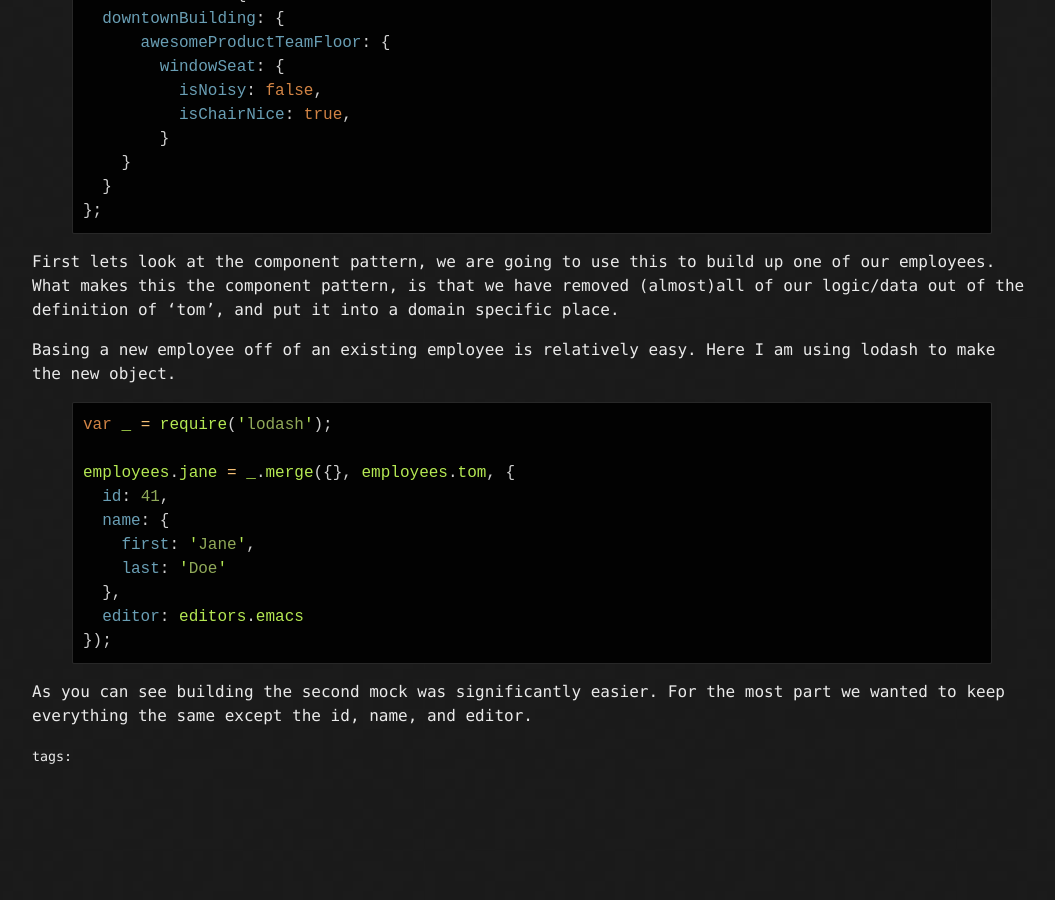
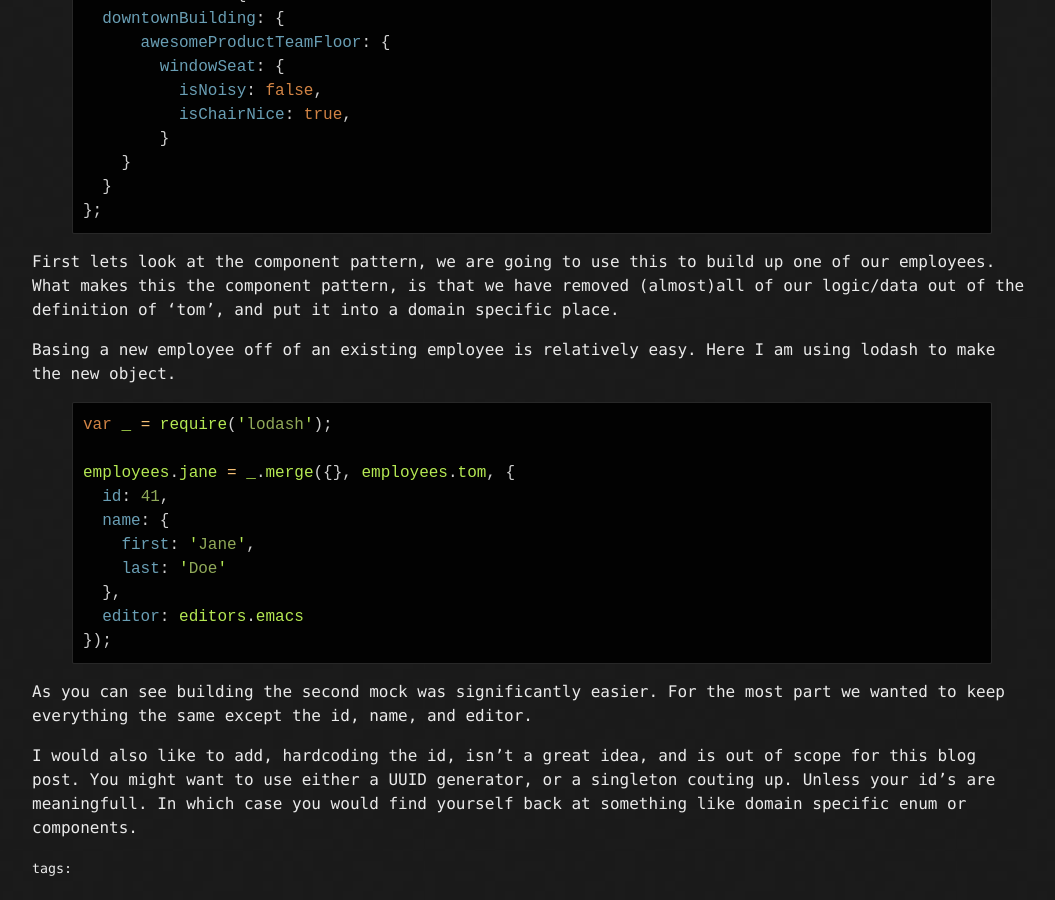
Before and after one commit to tbeckenhauer/tbeckenhauer.github.io, a Jekyll site: the page built from _posts/_patterns/prototype-pattern.markdown, in a window 1280 px wide and 900 px high, scrolled down 1278 px. Shown: the whole window, without its empty margins (108-1163 px from the left). Built offline with Jekyll 4.4.1, drawn with Linux system fonts in a browser that asks for light colours; before the commit the page ends 2066 px from its top, so only the background shows below that.

Commit message:
Update prototype-pattern.markdown

```diff
--- a/_posts/_patterns/prototype-pattern.markdown
+++ b/_posts/_patterns/prototype-pattern.markdown
@@ -72,3 +72,5 @@ employees.jane = _.merge({}, employees.tom, {
 {% endhighlight %}
 
 As you can see building the second mock was significantly easier.  For the most part we wanted to keep everything the same except the id, name, and editor.
+
+I would also like to add, hardcoding the id, isn't a great idea, and is out of scope for this blog post. You might want to use either a UUID generator, or a singleton couting up. Unless your id's are meaningfull. In which case you would find yourself back at something like domain specific enum or components.
```
